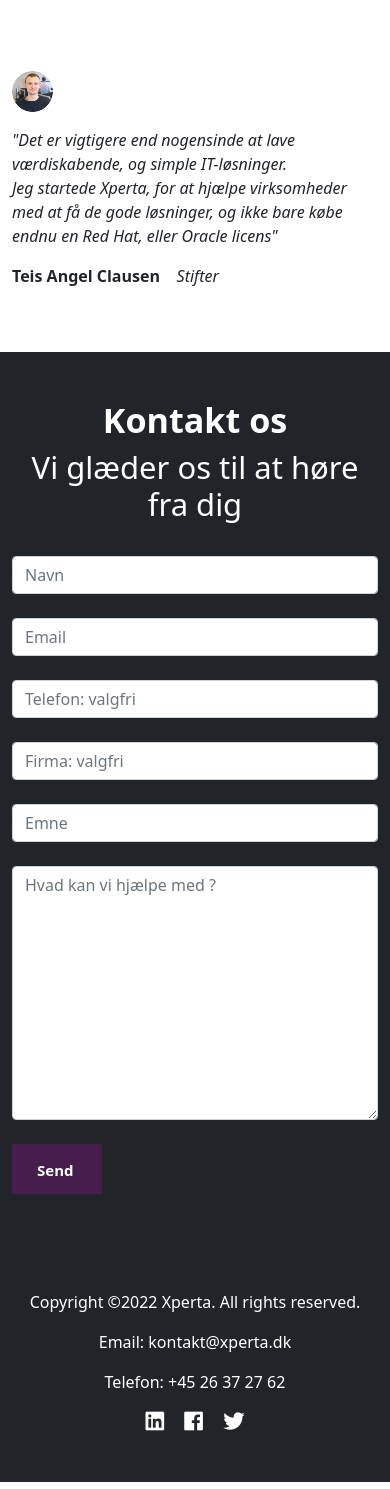
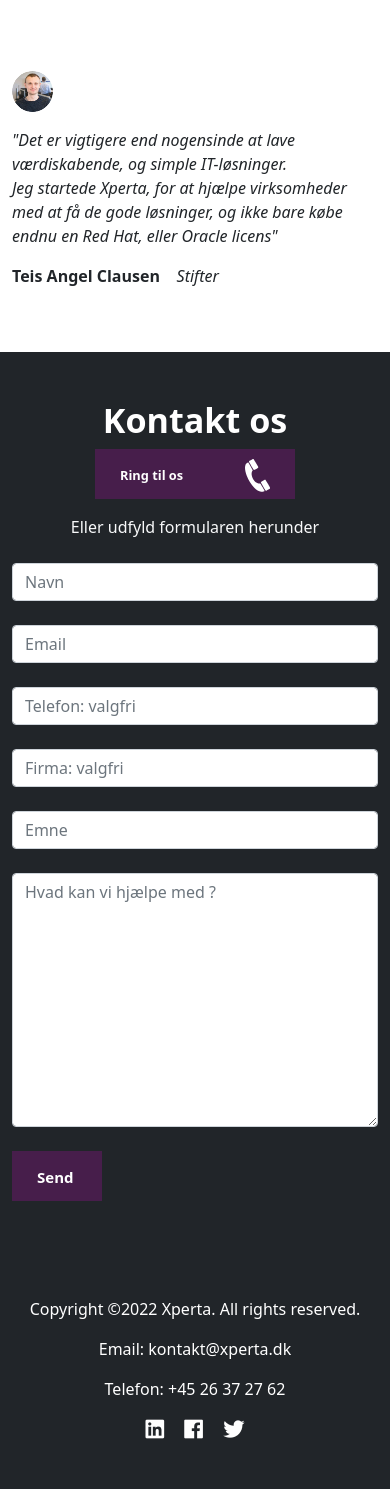
Before and after one commit to AngelFreak/xperta.dk, a Django app: page / in a window 390 px wide. Shown: the part 3094-4583 px from the top of the page. Run offline with Django 3.2, Linux system fonts and the light colour scheme; some libraries are stand-ins or nearby versions.

Commit message:
Fix anchor placement, and call button

```diff
--- a/website/mainsite/templates/mainsite/contact.html
+++ b/website/mainsite/templates/mainsite/contact.html
@@ -1,9 +1,20 @@
-<section class="pb-5 pt-5 bg-dark text-light" id="contact" style="">
+<section class="pb-5 pt-5 bg-dark text-light" style="">
   <div class="container">
     <div class="row text-center justify-content-center">
       <div class="col-12 col-md-8 col-lg-7">
         <h3 class="fw-bold display-4 text-white">Kontakt os</h3>
-        <h4 class="display-5 text-white">Vi glæder os til at høre fra dig</h4>
+        <a class="btn btn-primary mx-auto d-flex d-lg-none" href="tel:+4526372762" target="_self" title="Ring til os">
+          <span>Ring til os
+              <svg version="1.0" xmlns="http://www.w3.org/2000/svg" width="25.5" viewBox="0 0 997.000000 1280.000000" preserveAspectRatio="xMidYMid meet">
+                <g transform="translate(0.000000,1280.000000) scale(0.100000,-0.100000)" fill="#ffffff" stroke="none">
+                <path d="M3045 12782 c-27 -10 -230 -122 -450 -248 -220 -127 -506 -291 -635 -364 -301 -171 -350 -219 -382 -374 -23 -106 -15 -124 273 -615 480 -820 1464 -2453 1505 -2500 54 -59 132 -106 213 -127 113 -28 117 -27 650 279 262 151 553 318 648 371 236 134 298 204 325 370 21 129 12 151 -211 521 -1045 1729 -1554 2566 -1580 2597 -73 87 -245 131 -356 90z"/>
+                <path d="M1193 11440 c-530 -152 -892 -537 -1069 -1139 -285 -967 -66 -2490 601 -4181 675 -1710 1696 -3334 2810 -4469 954 -971 1864 -1506 2775 -1632 127 -18 508 -18 625 -1 218 33 412 85 604 161 86 35 177 76 189 86 5 4 -872 1531 -975 1695 -105 168 -311 504 -630 1030 -170 279 -140 257 -293 219 -128 -31 -394 -34 -545 -5 -331 61 -711 251 -1050 523 -139 111 -397 363 -527 513 -197 228 -397 506 -563 785 -101 170 -151 270 -218 440 -168 426 -272 819 -323 1220 -25 198 -23 540 5 722 53 353 178 647 377 890 30 36 52 68 50 72 -2 3 -56 95 -120 204 -168 286 -414 732 -816 1477 -492 914 -776 1420 -795 1419 -5 0 -56 -13 -112 -29z"/>
+                <path d="M7690 4686 c-19 -8 -237 -130 -485 -273 -247 -143 -533 -306 -635 -363 -199 -113 -268 -169 -308 -251 -51 -105 -48 -215 7 -313 701 -1244 1679 -2927 1734 -2984 18 -18 61 -48 97 -65 59 -29 73 -32 160 -32 l96 0 159 92 c88 50 385 220 660 377 275 158 512 299 528 314 41 38 76 95 98 160 22 63 26 199 7 253 -6 19 -100 185 -208 369 -109 184 -403 688 -655 1120 -656 1125 -854 1460 -887 1502 -18 23 -55 50 -96 70 -57 28 -78 33 -152 35 -53 2 -98 -3 -120 -11z"/>
+                </g>
+                </svg>
+          </span>
+        </a>
+        <p class="text-h3 mt-3 mb-0 d-lg-none">Eller udfyld formularen herunder</p>
       </div>
     </div>
     <div class="row pt-4">
@@ -30,7 +41,7 @@
             </div>
           </div>
           <div class="row mt-4">
-            <div class="col">
+            <div class="col" id="contact">
               {{ form.subject.errors }}
               {{ form.subject }}
             </div>
--- a/website/mainsite/templates/mainsite/index.html
+++ b/website/mainsite/templates/mainsite/index.html
@@ -18,7 +18,7 @@ style="min-height: 65vh; background-size: cover; background-color: rgba(var(--bs
                   </svg>
               </span>
           </a>
-          <a class="btn btn-white" href="#contact" target="_self" title="Kontakt os">
+          <a class="btn btn-white anchor-contact" href="#contact" target="_self" title="Kontakt os">
               <span>Kontakt os
                   <svg xmlns="http://www.w3.org/2000/svg" width="25.5" height="12" viewBox="0 0 51 24">
                       <path class="fill-color" fill-rule="evenodd" fill="#ffffff" d="M2287.81,3788.99l-2.04,2.02,8.68,8.56h-45.46v2.86h45.46l-8.68,8.56,2.04,2.02L2300,3801Z" transform="translate(-2249 -3789)"></path>
@@ -55,7 +55,7 @@ style="min-height: 65vh; background-size: cover; background-color: rgba(var(--bs
   </div>
 </div>
 </section>
-<section class="pt-5 pb-5 bg-light" id="services">
+<section class="pt-5 pb-5 bg-light">
 <div class="container">
   <div class="row mb-md-4">
     <div class="col-12 col-lg-8 text-center text-lg-start">
@@ -78,7 +78,7 @@ style="min-height: 65vh; background-size: cover; background-color: rgba(var(--bs
               <h4 class="text-center mx-auto">
                 Sikkerhed først!
               </h4>
-              <p class="text-center mx-auto">
+              <p class="text-center mx-auto" id="services">
                 Hos Xperta er vi pasionerede omkring sikkerhed, og vil derfor gerne hjælpe med at holde dine data sikre!
                 </br>Både hos jer selv, eller i vores hostedede løsninger.
               </p>
```
